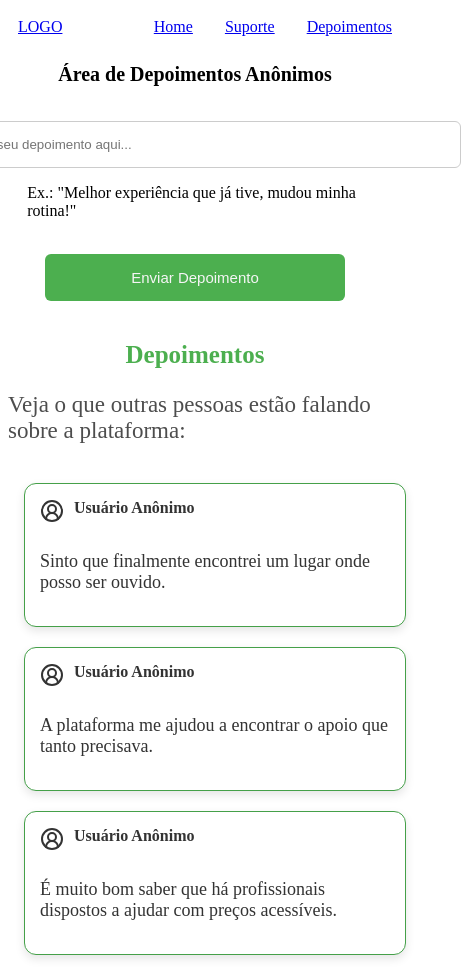
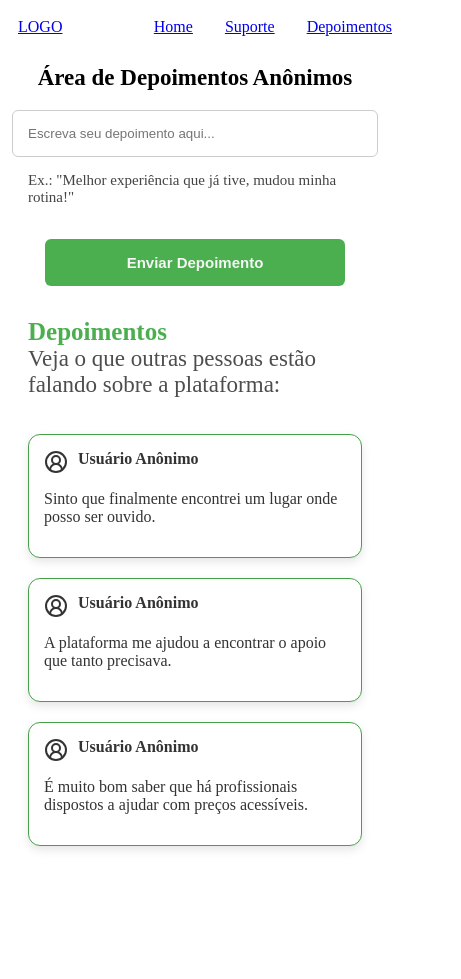
Before and after one commit to joaomacaoli/mind-support, a React (Vite) app: page /anonymousTestimonial in a window 390 px wide. Shown: the whole page, 461 px wide, since content can reach past the window. After the commit the page ends 910 px from the top, so only its background shows below. Built offline with nearby package versions, Linux system fonts and the light colour scheme.

Commit message:
feat: estilizando as boxs geradas e a responsividade

```diff
--- a/src/pages/AnonymousTestimonialsArea/styles.css
+++ b/src/pages/AnonymousTestimonialsArea/styles.css
@@ -1,27 +1,28 @@
-/* * {
-  margin: 0;
-  padding: 0;
-  box-sizing: border-box;
-}
-
-body {
-  background-color: #f5f7fa;
-  display: flex;
-  justify-content: center;
-} */
-
-.container {
-  width: 1200px;
+/* Estilos base */
+#all-container {
+  width: 100%;
   height: 100vh;
-}
-
-.header {
-  height: 60px;
   display: flex;
   justify-content: center;
   align-items: center;
-  font-size: 23px;
-  padding-top: 20px;
+}
+
+.container-form-testimonials {
+  display: flex;
+  justify-content: center;
+  align-items: center;
+  flex-direction: column;
+}
+
+.testimonials-container {
+  width: 100%;
+  max-width: 1200px;
+  height: 100%;
+
+}
+
+.header-testimonials h2 {
+  font-size: 30px;
 }
 
 .testimonials-form {
@@ -29,12 +30,12 @@ body {
   justify-content: center;
   align-items: center;
   flex-direction: column;
-  padding: 1.2rem;
 }
 
 .testimonials-input {
   border: 1px solid #ccc;
-  width: 500px;
+  width: 100%;
+  max-width: 500px;
   padding: 15px;
   outline: none;
   transition: border-color 0.3s ease;
@@ -50,28 +51,42 @@ body {
   border: none;
   border-radius: 6px;
   padding: 15px;
-  width: 300px;
+  width: 100%;
+  max-width: 300px;
   color: whitesmoke;
   cursor: pointer;
   font-size: 15px;
+  font-weight: bold;
 }
 
 .testimonials-btn:hover {
   background-color: #45a049;
 }
 
-.container-form p {
+.testimonials-instructions {
   font-size: 15px;
   color: #434443;
-  padding: 5px;
 }
 
-.testimonials-text h2 {
+.testimonials-text {
+  display: flex;
+  align-items: center;
+  flex-direction: column;
+  font-size: 16px;
+  font-weight: bold;
+  padding-top: 2rem;
+  color: #333;
+}
+
+.testimonials-title {
   font-size: 25px;
   color: #4caf4f;
+  margin: 0;
 }
 
-.testimonials-text p {
+.testimonials-description {
+  display: flex;
+  margin: 0;
   font-size: 23px;
   font-weight: 500;
   color: #4d4d4d;
@@ -87,9 +102,9 @@ body {
 .testimonials-ul {
   display: flex;
   flex-wrap: wrap;
-  justify-content: center;
   gap: 20px;
   list-style-type: none;
+  padding: 0;
 }
 
 .testimonials-li {
@@ -97,16 +112,19 @@ body {
   border-radius: 12px;
   box-shadow: 0px 4px 10px rgba(0, 0, 0, 0.1);
   border: 1px solid #45a049;
-  width: 350px;
+  width: 100%;
+  max-width: 100%;
   height: auto;
   padding: 15px;
-  font-size: 18px;
+  word-break: break-word;
+  overflow-wrap: break-word;
+  white-space: normal;
+  font-size: 16px;
   font-weight: 500;
   color: #333;
   display: flex;
   flex-direction: column;
   justify-content: flex-start;
-  gap: 10px;
   transition: transform 0.3s ease;
 }
 
@@ -145,11 +163,13 @@ body {
 
 .testimonials-input-edit {
   border: 1px solid #ccc;
-  width: 250px;
+  width: 100%;
+  max-width: 250px;
   padding: 5px;
-  outline: none;
   transition: border-color 0.3s ease;
   border-radius: 6px;
+  display: flex;
+  flex-wrap: wrap;
 }
 
 .testimonials-input-edit:focus {
@@ -161,7 +181,8 @@ body {
   border: none;
   border-radius: 6px;
   padding: 10px;
-  width: 200px;
+  width: 100%;
+  max-width: 200px;
   color: whitesmoke;
   cursor: pointer;
   font-size: 15px;
@@ -179,3 +200,112 @@ body {
   flex-direction: column;
   width: 100%;
 }
+
+/* Media Queries para responsividade */
+/* Tablet (mínimo de 48rem) */
+@media (max-width: 48rem) {
+  .testimonials-container {
+    padding: 10px;
+  }
+
+  .header-testimonials h2 {
+    font-size: 25px;
+  }
+
+  .testimonials-input {
+    width: 100%;
+    max-width: 400px;
+  }
+
+  .testimonials-btn {
+    width: 100%;
+    max-width: 250px;
+  }
+
+  .testimonials-title {
+    font-size: 22px;
+  }
+
+  .testimonials-description {
+    font-size: 20px;
+  }
+
+  .testimonials-li {
+    width: 100%;
+    max-width: 100%;
+  }
+}
+
+/* Desktop (mínimo de 64rem) */
+@media (max-width: 64rem) {
+  .testimonials-container {
+    padding: 15px;
+  }
+
+  .header-testimonials h2 {
+    font-size: 28px;
+  }
+
+  .testimonials-input {
+    width: 100%;
+    max-width: 450px;
+  }
+
+  .testimonials-btn {
+    width: 100%;
+    max-width: 280px;
+  }
+
+  .testimonials-title {
+    font-size: 24px;
+  }
+
+  .testimonials-description {
+    font-size: 21px;
+  }
+
+  .testimonials-li {
+    width: 100%;
+    max-width: 100%;
+  }
+}
+
+/* Desktop (mínimo de 80rem) */
+@media (max-width: 80rem) {
+  .testimonials-container {
+    padding: 20px;
+  }
+
+  .header-testimonials h2 {
+    font-size: 23px;
+  }
+
+  .testimonials-input {
+    width: 100%;
+    max-width: 500px;
+  }
+
+  .testimonials-btn {
+    width: 100%;
+    max-width: 300px;
+  }
+
+  .testimonials-text {
+    display: flex;
+    align-items: start;
+    justify-content: start;
+  }
+
+  .testimonials-title {
+    font-size: 25px;
+  }
+
+  .testimonials-description {
+    font-size: 23px;
+  }
+
+  .testimonials-li {
+    width: 100%;
+    max-width: 100%;
+  }
+}
```
